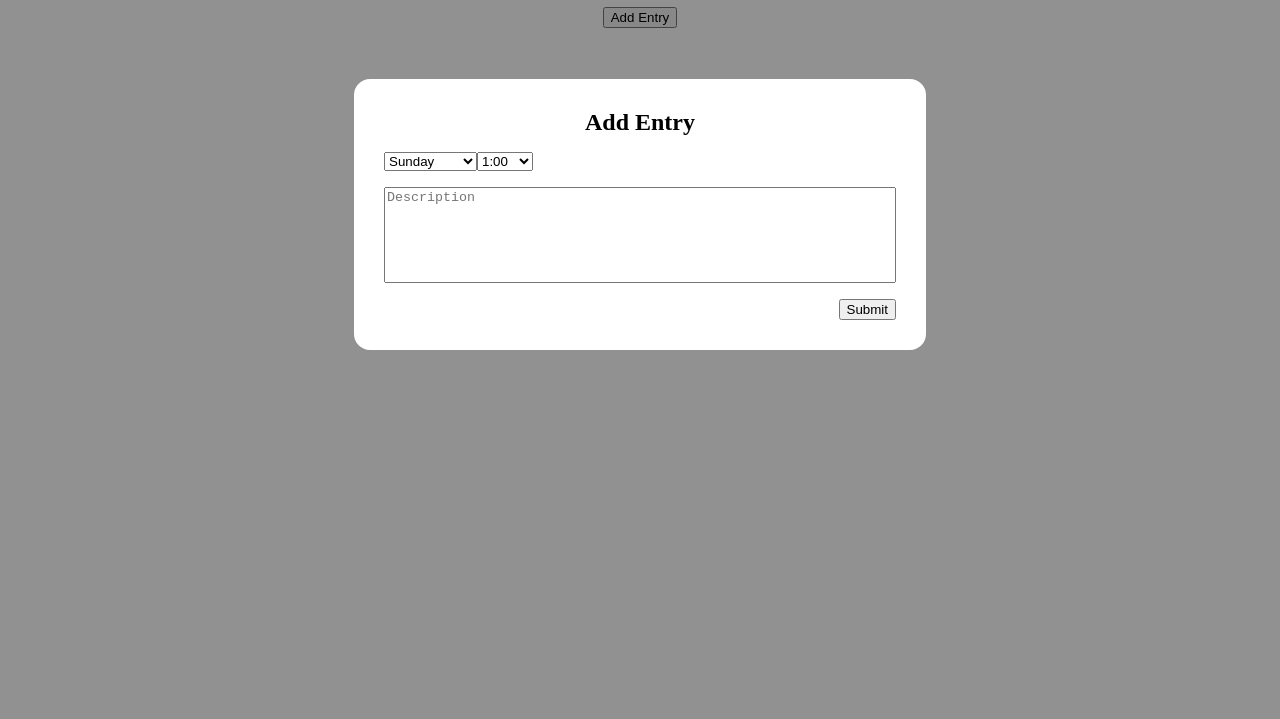
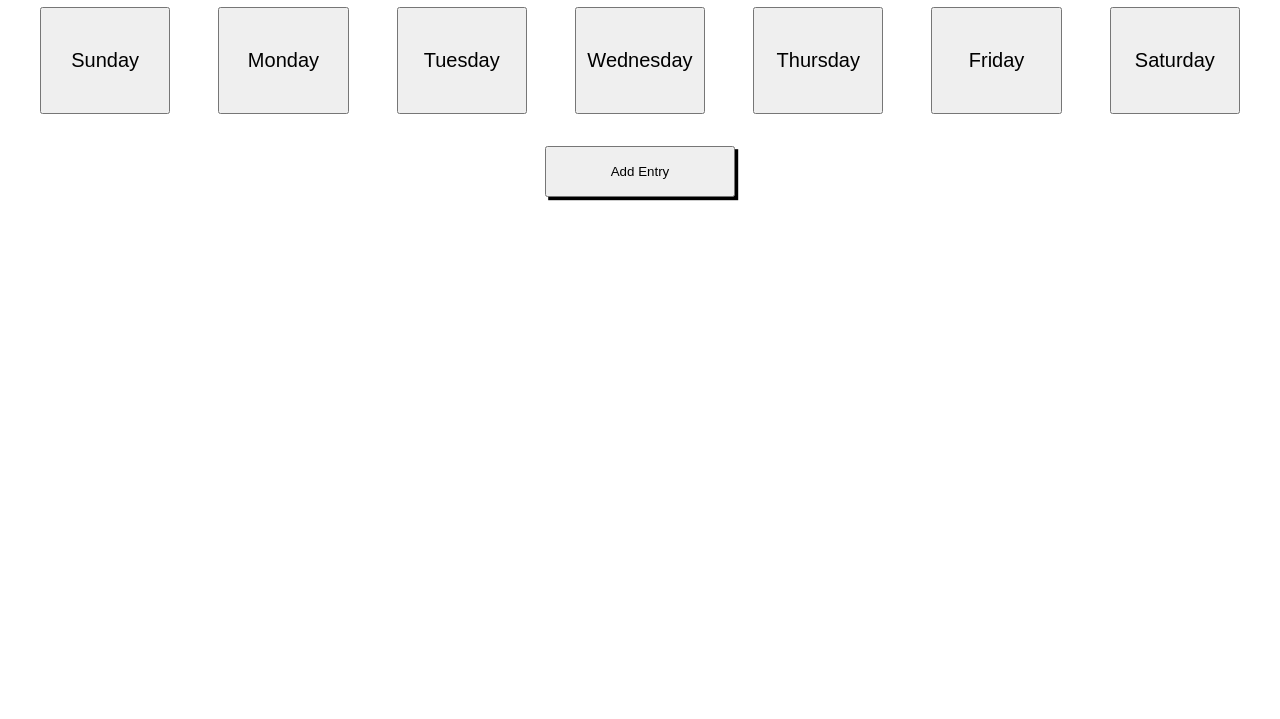
Before and after one commit to jonathan-byun/week-planner, a website: page index.html in a window 1280 px wide. Shown: the part 81-800 px from the top of the page. Drawn offline with Linux system fonts and the light colour scheme.

Commit message:
css for day buttons and add entry sizing

```diff
--- a/index.html
+++ b/index.html
@@ -12,11 +12,20 @@
     <div class="row">
       <h1>Weekly Planner</h1>
     </div>
+    <div class="row gap">
+      <div class="column-seventh"><button class="day-buttons">Sunday</button></div>
+      <div class="column-seventh"><button class="day-buttons">Monday</button></div>
+      <div class="column-seventh"><button class="day-buttons">Tuesday</button></div>
+      <div class="column-seventh"><button class="day-buttons">Wednesday</button></div>
+      <div class="column-seventh"><button class="day-buttons">Thursday</button></div>
+      <div class="column-seventh"><button class="day-buttons">Friday</button></div>
+      <div class="column-seventh"><button class="day-buttons">Saturday</button></div>
+    </div>
     <div class="row">
       <button class="add-entry-button">Add Entry</button>
     </div>
   </div>
-  <div class="modal">
+  <div class="modal hidden">
     <form id="modal-entry-form">
       <div class="modal-content">
         <div class="row margin-bottom">
--- a/styles.css
+++ b/styles.css
@@ -1,7 +1,7 @@
 .container {
   margin-left: auto;
   margin-right: auto;
-  max-width: 800px;
+  max-width: 1200px;
   text-align: center;
 }
 
@@ -27,3 +27,27 @@
   border-radius: 1rem;
   width: 40%;
 }
+
+.column-seventh {
+  flex-basis: calc(80% / 7);
+}
+
+.day-buttons {
+  width: 100%;
+  padding: 2.5rem 0;
+  font-size: 1.25rem;
+}
+
+.day-buttons:hover {
+  cursor: pointer;
+}
+
+.add-entry-button {
+  margin: 2rem;
+  padding: 1rem 4rem;
+  box-shadow: 0.2rem 0.2rem black;
+}
+
+.add-entry-button:hover {
+  cursor: pointer;
+}
--- a/utility.css
+++ b/utility.css
@@ -21,3 +21,7 @@
 .margin-bottom {
   margin-bottom: 1rem;
 }
+
+.gap {
+  gap: 3rem;
+}
```
